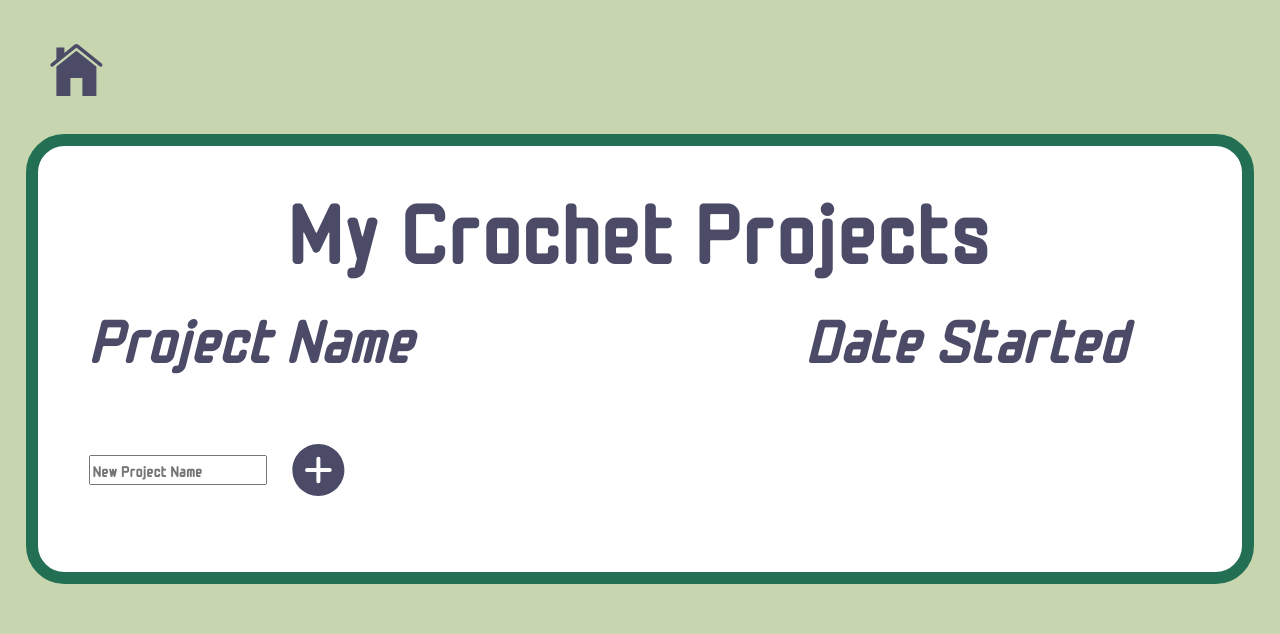
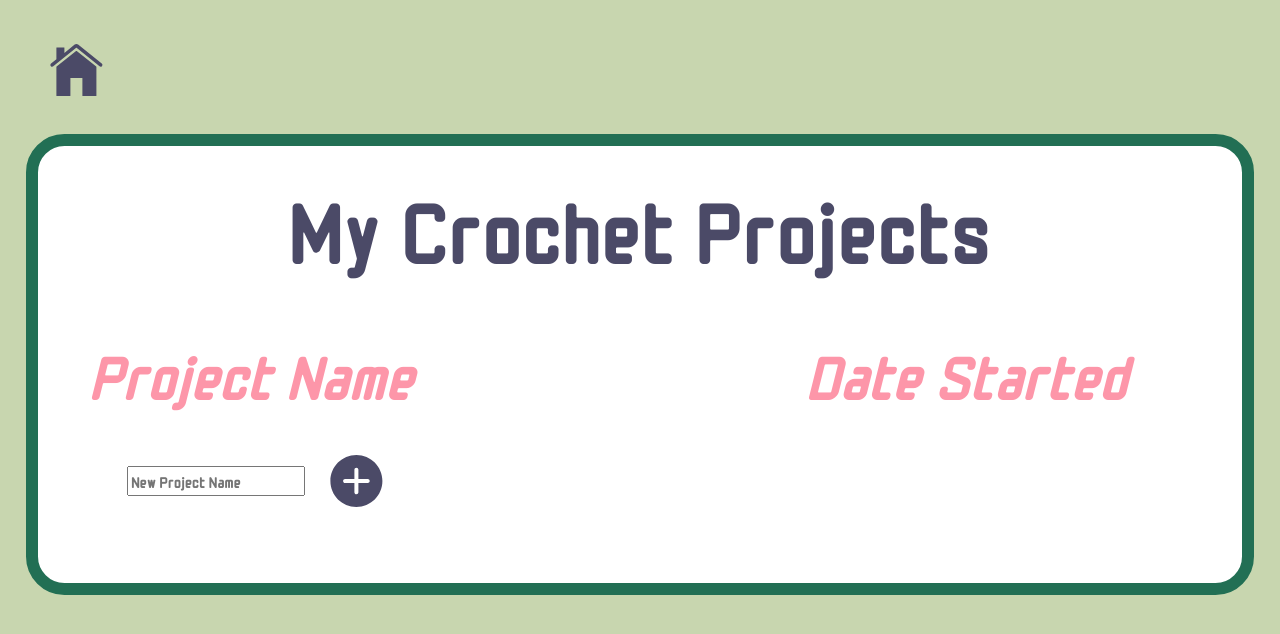
Before and after one commit to klee2433/crochetCounter, a React (Create React App) app: page /home in a window 1280 px wide. Shown: the top 634 px of the page. Built offline with nearby package versions, Linux system fonts and the light colour scheme.

Commit message:
Allow deletion of counters and notes

```diff
--- a/src/App.css
+++ b/src/App.css
@@ -27,6 +27,7 @@ h2 {
   font-size: 7vw;
   justify-self: center;
   display: flex;
+  margin-bottom: 1.5vw;
 }
 
 h3 {
@@ -73,10 +74,10 @@ h3 {
 
 .List {
   text-align: left;
-  color: #4b4a67;
+  color: #FD96A9;
   font-size: 5vw;
   display: flex;
-  margin-bottom: 2vw;
+  margin-top: 2vw;
 }
 
 .Title {
@@ -144,7 +145,7 @@ h3 {
 .Name-input {
   display: flex;
   place-items: center center;
-  margin-left: 2vw;
+  margin-left: 5vw;
 }
 
 .No-bullets {
--- a/src/components/Menu.js
+++ b/src/components/Menu.js
@@ -4,6 +4,7 @@ import { IoIosAddCircle } from "react-icons/io";
 
 import { useState } from 'react';
 import { usePersistedState } from '../hooks/usePesistedState';
+import { deleteItem } from '../utils/localStorage';
 
 function Menu() {
     const navigate = useNavigate();
@@ -27,10 +28,16 @@ function Menu() {
     }
 
     function deleteProject(index) {
+        const deletedProject = projects[index];
+
         const updatedProjects = projects.filter((_, i) => i !== index);
         setProjects(updatedProjects);
         const updatedDates = dates.filter((_, i) => i !== index);
         setDates(updatedDates);
+
+        deleteItem(`rows/${deletedProject}`);
+        deleteItem(`stitches/${deletedProject}`);
+        deleteItem(`notes/${deletedProject}`);
     }
 
     return (
--- a/src/utils/localStorage.js
+++ b/src/utils/localStorage.js
@@ -14,3 +14,11 @@ export function getItem(key) {
         console.log(error);
     }
 }
+
+export function deleteItem(key) {
+    try {
+        window.localStorage.removeItem(key);
+    } catch(error) {
+        console.log(error);
+    }
+}
```
